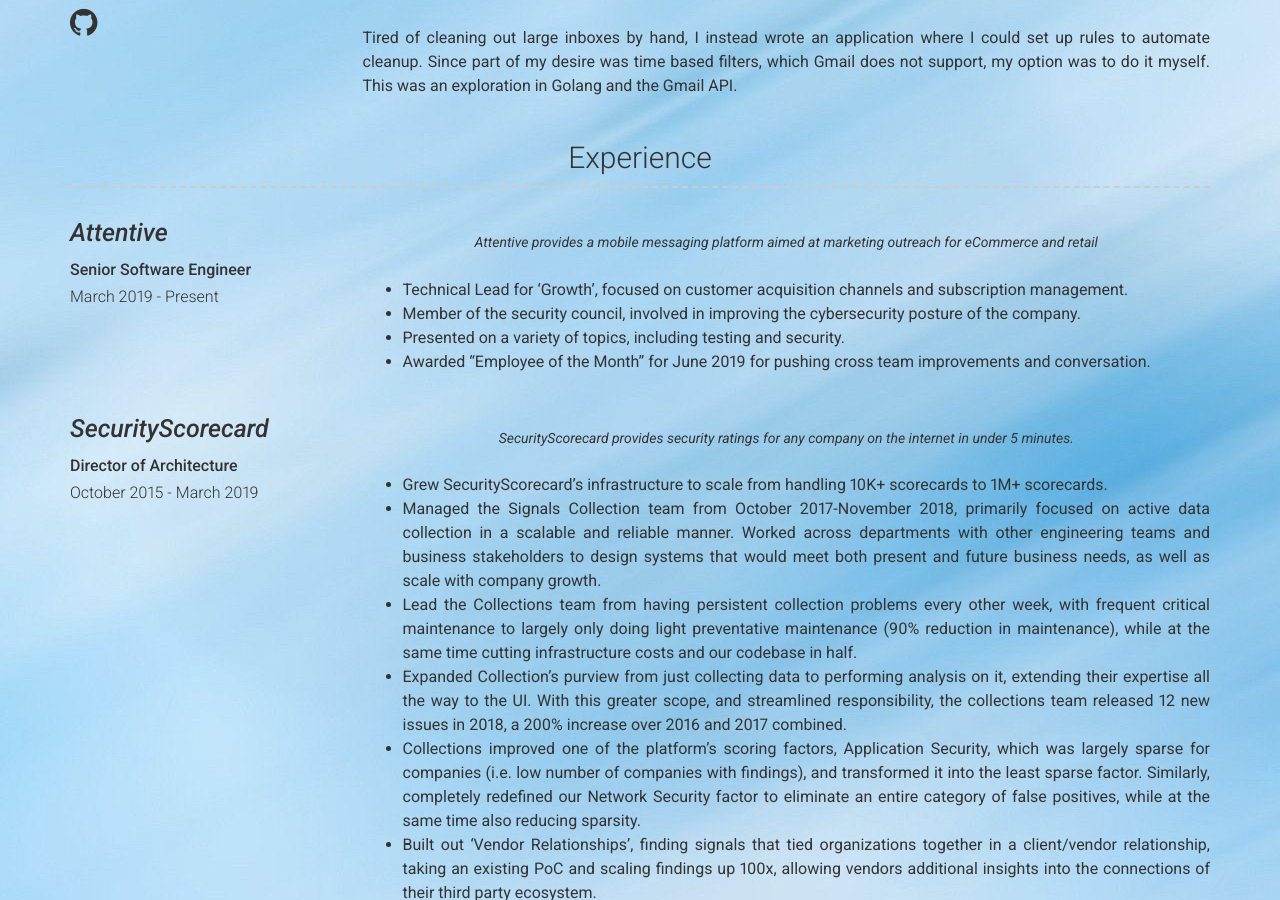
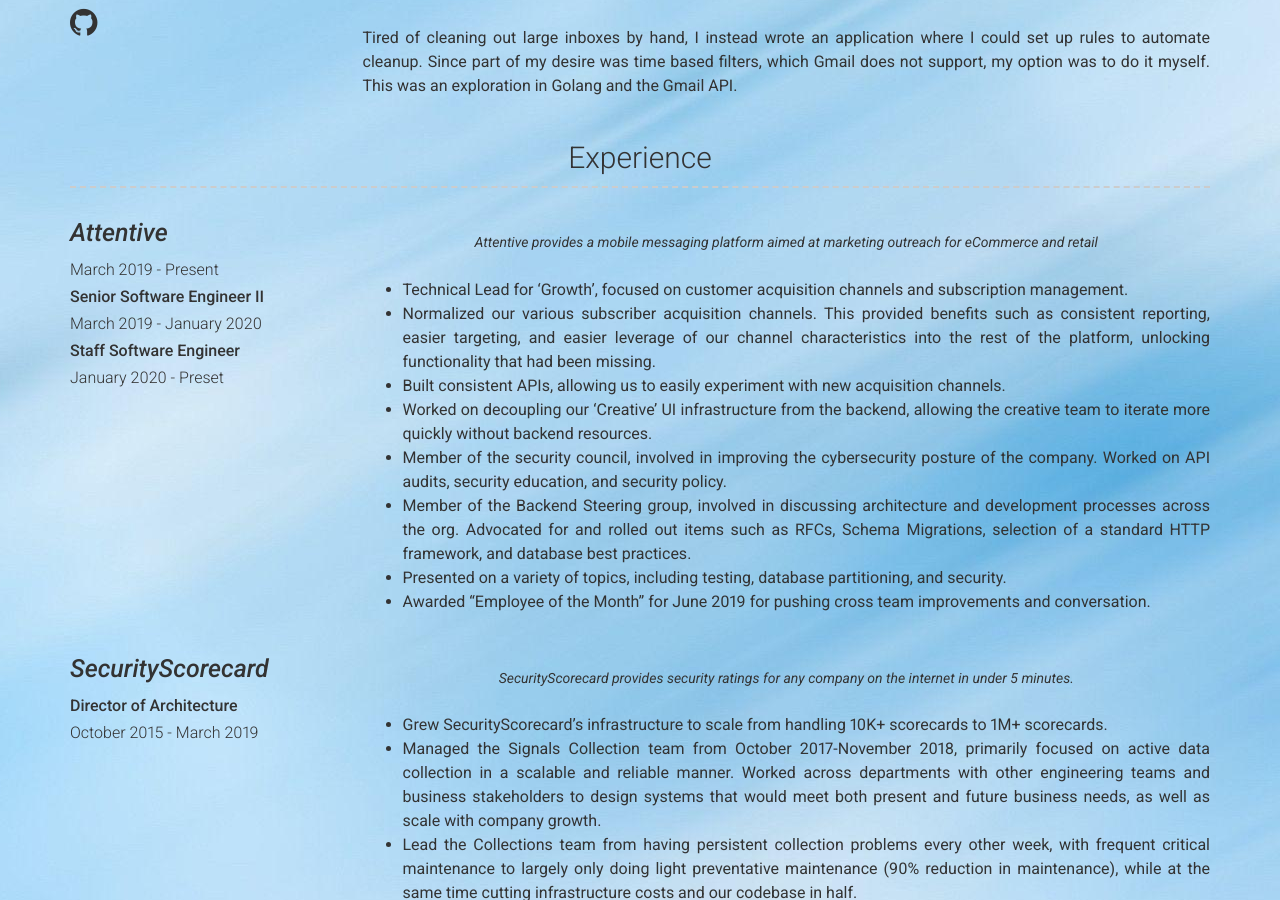
Before and after one commit to Seanstoppable/portfolio, a Jekyll site: the page built from index.md, in a window 1280 px wide and 900 px high, scrolled down 1181 px. Built offline with Jekyll 4.4.1, drawn with Linux system fonts in a browser that asks for light colours.

Commit message:
Update ye-olde portfolio

```diff
--- a/_data/experience.yml
+++ b/_data/experience.yml
@@ -3,14 +3,24 @@
 
 - company: Attentive
   link: https://www.attentivemobile.com
-  job_title: Senior Software Engineer
   dates: March 2019 - Present
+  jobs:
+    - title: Senior Software Engineer II
+      dates: March 2019 - January 2020
+    - title: Staff Software Engineer
+      dates: January 2020 - Preset
   quote: >
     Attentive provides a mobile messaging platform aimed at marketing outreach for eCommerce and retail
   description: |
     - Technical Lead for 'Growth', focused on customer acquisition channels and subscription management.
+    - Normalized our various subscriber acquisition channels. This provided benefits such as consistent reporting, easier targeting, and easier leverage of our channel characteristics into the rest of the platform, unlocking functionality that had been missing.
+    - Built consistent APIs, allowing us to easily experiment with new acquisition channels.
+    - Worked on decoupling our 'Creative' UI infrastructure from the backend, allowing the creative team to iterate more quickly without backend resources.
     - Member of the security council, involved in improving the cybersecurity posture of the company.
-    - Presented on a variety of topics, including testing and security.
+      Worked on API audits, security education, and security policy.
+    - Member of the Backend Steering group, involved in discussing architecture and development processes across the org.
+      Advocated for and rolled out items such as RFCs, Schema Migrations, selection of a standard HTTP framework, and database best practices.
+    - Presented on a variety of topics, including testing, database partitioning, and security.
     - Awarded "Employee of the Month" for June 2019 for pushing cross team improvements and conversation.
 
 - company: SecurityScorecard
```
